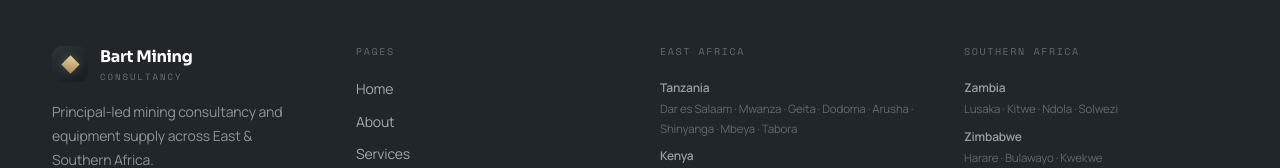
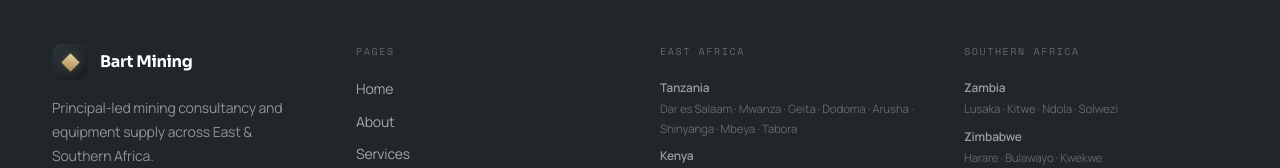
Before and after one commit to saintbrt/bartmining, a Next.js app: page / in a window 1280 px wide. Shown: the part 6442-6610 px from the top of the page. Built offline with nearby package versions, Linux system fonts and the light colour scheme.

Commit message:
Update Footer.tsx

```diff
--- a/src/components/layout/Footer.tsx
+++ b/src/components/layout/Footer.tsx
@@ -16,7 +16,6 @@ export default function Footer() {
               </div>
               <div>
                 <div style={{ fontFamily: 'var(--font-sora)', fontWeight: 700, fontSize: 16, color: '#fff', letterSpacing: '-0.02em' }}>Bart Mining</div>
-                <div style={{ fontFamily: 'var(--font-mono)', fontSize: '9px', letterSpacing: '0.22em', textTransform: 'uppercase', color: 'rgba(255,255,255,.35)' }}>Consultancy</div>
               </div>
             </div>
             <p style={{ fontSize: 14, lineHeight: 1.7, color: 'rgba(255,255,255,.5)', maxWidth: 240 }}>
```
